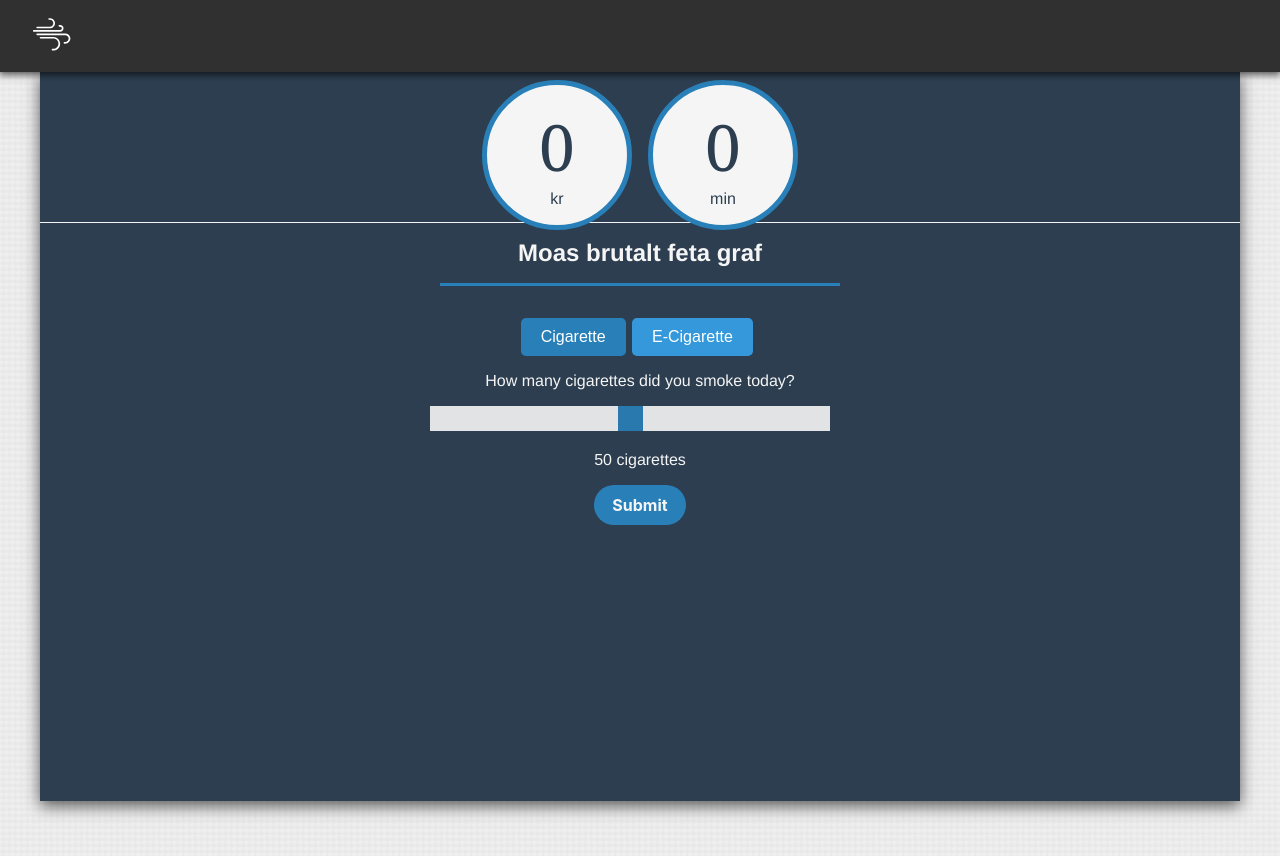
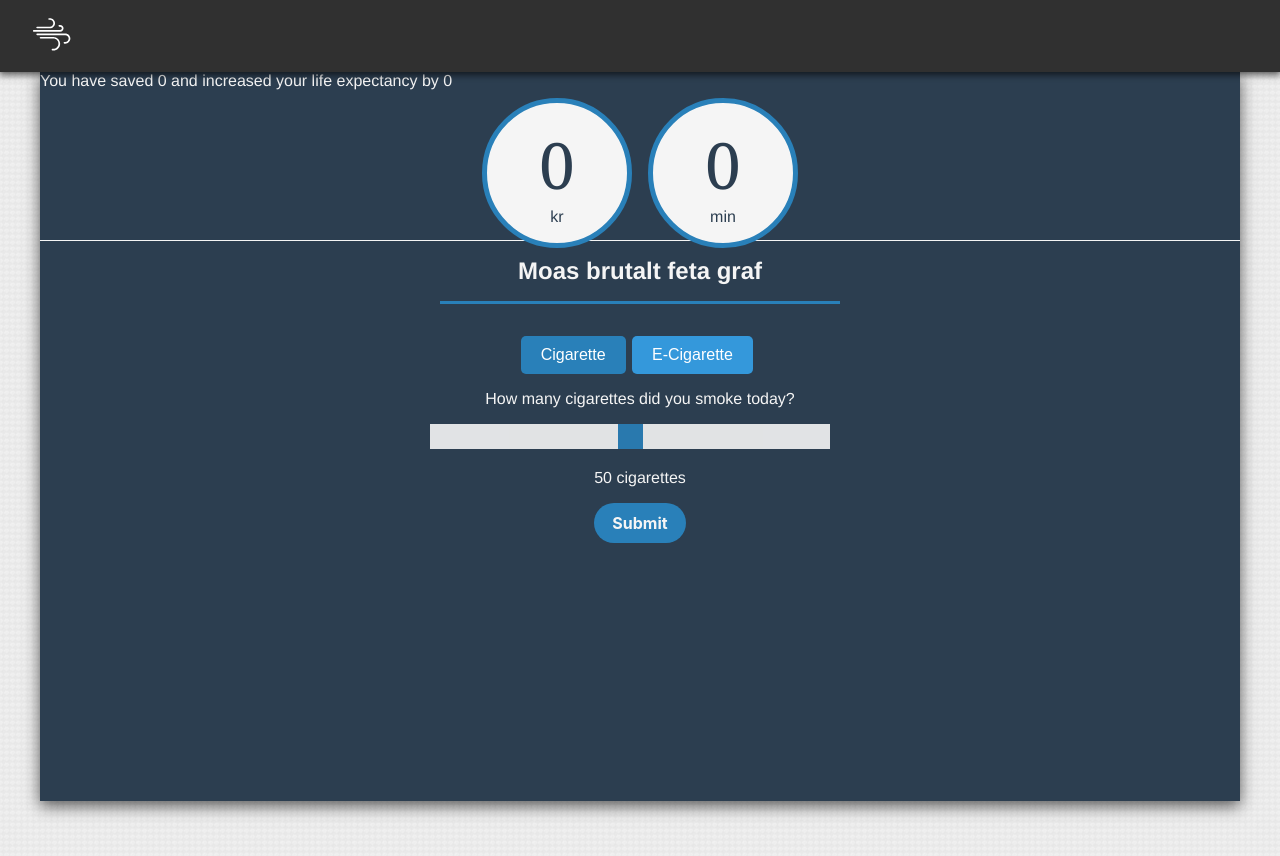
Before and after one commit to rubenmadsen/smokin, a Vue app in the folder Frontend/: page /tracker in a window 1280 px wide. Shown: the top 856 px of the page. Built offline with nearby package versions, Linux system fonts and the light colour scheme; no server answers.

Commit message:
Added title for dashmeter

```diff
--- a/Frontend/src/components/DashMeter.vue
+++ b/Frontend/src/components/DashMeter.vue
@@ -34,6 +34,12 @@
         };
     },
     methods: {
+        getMoneySaved(){
+            return this.money;
+        },
+        getLifeSaved(){
+            return this.life;
+        },
         calculateDifferenceInDates(start, end){
             const difference = end - start;
             let dayDifference = Math.floor(difference / (1000 * 60 * 60 * 24));
--- a/Frontend/src/views/TrackerView.vue
+++ b/Frontend/src/views/TrackerView.vue
@@ -1,6 +1,7 @@
 <template>
   <div>
     <div class="dashboard">
+      <span>You have saved {{ savedMoney }} and increased your life expectancy by {{ savedLife }}</span>
     <DashMeter ref="dashMeter"></DashMeter>
   </div>
 
@@ -60,12 +61,17 @@ export default {
   data() {
     return {
       //typeOfConsumable: this.consumableType || "No data",
+      savedLife: "0",
+      savedMoney: "0",
       selectedButton: "Cigarette", // Cigarette button by default, then it changes to the selected by user
       numberOfCig: this.data || "No data",
       yearsOfSmoking: this.years || "No data",
       sliderValue: 50, // Default slider value
     };
   },
+  mounted() {
+        this.savedLife = this.$refs.dashMeter.getMoneySaved();
+    },
   computed: {
     receivedData() {
       return this.$route.query.data || "No data received";
```
